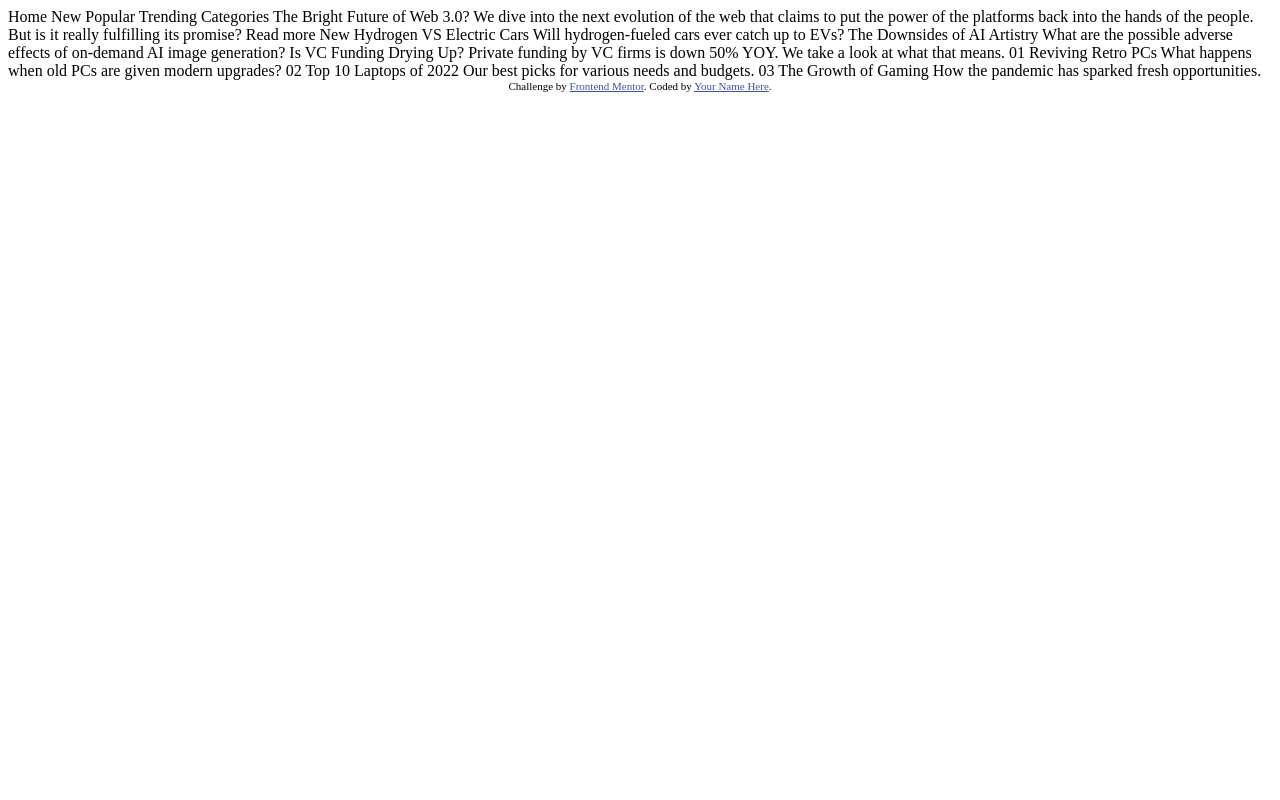
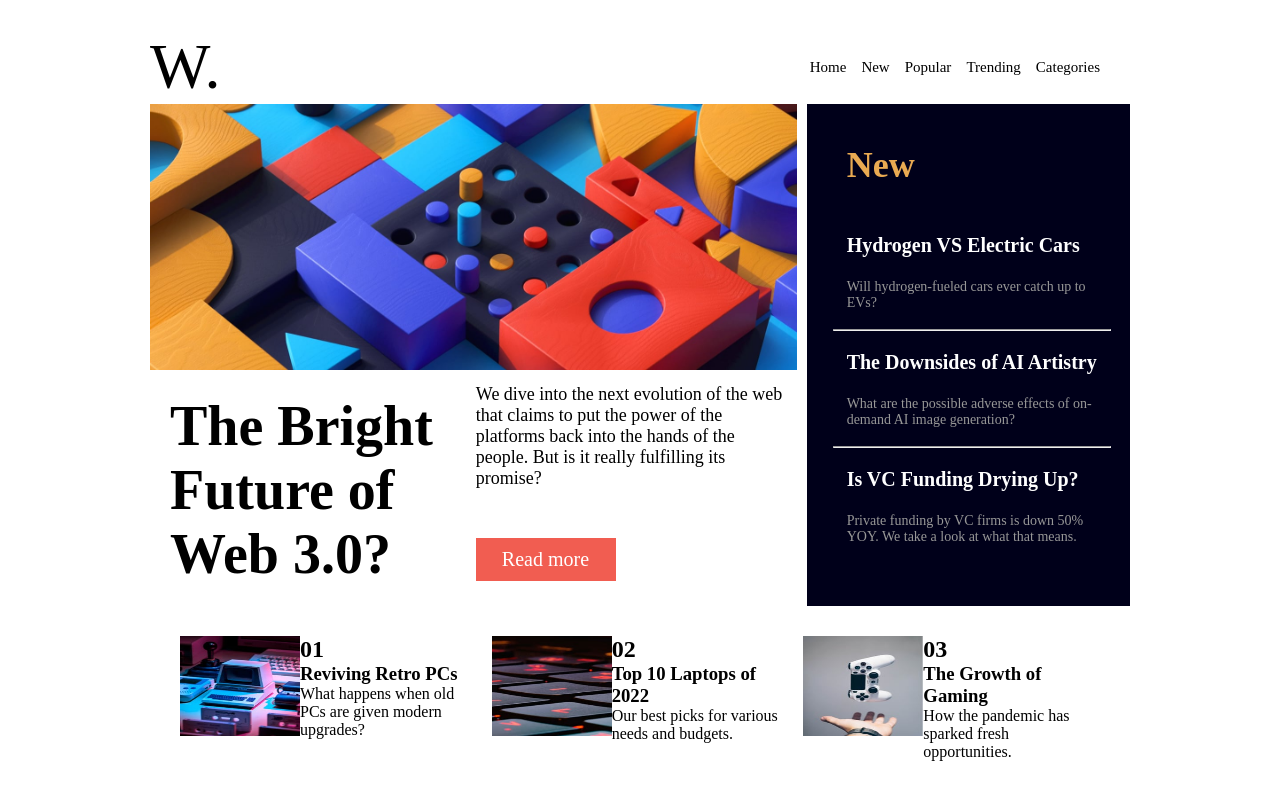
Before and after one commit to b-marin/FrontEnd_Mentor, a plain HTML site: page news-homepage-main/index.html in a window 1280 px wide. Drawn offline with Linux system fonts and the light colour scheme.

Commit message:
news Homepage main

```diff
--- /dev/null
+++ b/news-homepage-main/assets/styles/style.css
@@ -0,0 +1,153 @@
+*{
+    margin: 0;
+    font: "inter";
+    text-decoration: none;
+    list-style: none;
+}
+body{
+    padding: 30px 150px;
+}
+
+main{
+    width: 100%;
+    height: auto;
+    background-color: #fff;
+    display: flex;
+    justify-content: center;
+    align-items: center;
+    list-style: none;
+}
+
+main .container{
+    width: 50%;
+    height: auto;
+    display: flex;
+
+}
+
+main .container a{
+    text-decoration: none;
+    color : #000;
+}
+
+main #main-container_1{
+    font-size: 64px;
+}
+
+main #main-container_2{
+    padding-right: 30px;
+    font-size: 15px;
+    justify-content: right;
+    gap: 15px;
+}
+
+.grid{
+    width: 100%;
+    display: grid;
+    gap:10px;
+    grid-template-columns: 2fr 1fr;
+}
+.row{
+    padding: 10px;
+    display: grid;
+    grid-template-columns: 1fr 1fr;
+    gap: 5px;
+    grid-template-areas:
+        "a b"
+        "a c";
+}
+.row h1{
+    padding: 10px;
+    margin: auto;
+    font-size: 56px;
+    grid-area: a;
+}
+
+.row p{
+    width: 100%;
+    margin: 0 auto;
+    font-size: 18px;
+    grid-area: b;
+}
+
+.row .button{
+    background-color: #F15D51;
+    font-size: 20px;
+    margin: auto 0;
+    grid-area: c;
+    width: 120px;
+    padding: 10px;
+}
+
+.grid .button a{
+    color: #fff;
+    padding: 16px;
+
+}
+
+img {
+    width: 100%;
+    height: auto;
+}
+
+.item-2{
+    background-color: #00001a;
+    color:#fff;
+    height: 100%;
+}
+
+.item-2 div{
+    width: 90%;
+    height: auto;
+    padding: 20px;
+}
+
+.item-2 div h2{
+    font-size: 36px;
+    height: 50px;
+    color: #E9AA52;
+}
+
+.item-2 div h4{
+    font-size: 20px;
+    height: 30px;
+}
+
+.item-2 div p{
+    height: 30px;
+    font-size: 14px;
+    padding-top: 15px;
+    color: #979797;
+}
+
+.item-2 hr{
+    margin: auto;
+    width: 95%;
+    color: #979797;
+}
+
+footer{
+    width: 100%;
+    display: grid;
+    grid-template-columns: 1fr 1fr 1fr;
+}
+
+.footer-container{
+    padding: 30px;
+    display: grid;
+    grid-template-columns: 1fr 1fr 1fr;
+    gap: 15px;
+}
+
+.footer-contains{
+    width: 100%;
+    height: auto;
+    display: grid;
+    grid-template-columns: 1fr 2fr;
+}
+
+.footer-contains img{
+    margin: auto;
+    width: 120px;
+    height: 100px;
+}
--- a/news-homepage-main/index.html
+++ b/news-homepage-main/index.html
@@ -5,6 +5,8 @@
   <meta name="viewport" content="width=device-width, initial-scale=1.0"> <!-- displays site properly based on user's device -->
 
   <link rel="icon" type="image/png" sizes="32x32" href="./assets/images/favicon-32x32.png">
+  <link rel="preconnect" href="https://fonts.googleapis.com"><link rel="preconnect" href="https://fonts.gstatic.com" crossorigin><link href="https://fonts.googleapis.com/css2?family=Inter:wght@100;300;500;700&display=swap" rel="stylesheet">
+  <link rel="stylesheet" href="./assets/styles/style.css">
 
   <title>Frontend Mentor | News homepage</title>
 
@@ -16,45 +18,91 @@
 </head>
 <body>
 
-  Home
-  New
-  Popular
-  Trending
-  Categories
+  <main>
+    <div class="container" id="main-container_1">
+      <a href="">W.</a>
+    </div>
+    <div class="container" id="main-container_2">
+      <a href="">Home</a>
+      <a href="">New</a>
+      <a href="">Popular</a>
+      <a href="">Trending</a>
+      <a href="">Categories</a>
+    </div>
 
-  The Bright Future of Web 3.0?
+</main>
+<div class="container">
+  <div class="grid">
+    <section class="item item-1">
+      <img src="./assets/images/image-web-3-desktop.jpg" alt="">
+      <div class="container">
+        <div class="row">
+          <h1>The Bright Future of Web 3.0?</h1>
+          <p>
+            We dive into the next evolution of the web that claims to put the power of the platforms back into the hands of the people.
+            But is it really fulfilling its promise?
+          </p>
+          <div class="button">
+            <a href="">Read more</a>
+          </div>
 
-  We dive into the next evolution of the web that claims to put the power of the platforms back into the hands of the people.
-  But is it really fulfilling its promise?
-
-  Read more
-
-  New
-
-  Hydrogen VS Electric Cars
-  Will hydrogen-fueled cars ever catch up to EVs?
-
-  The Downsides of AI Artistry
-  What are the possible adverse effects of on-demand AI image generation?
-
-  Is VC Funding Drying Up?
-  Private funding by VC firms is down 50% YOY. We take a look at what that means.
-
-  01
-  Reviving Retro PCs
-  What happens when old PCs are given modern upgrades?
-
-  02
-  Top 10 Laptops of 2022
-  Our best picks for various needs and budgets.
-
-  03
-  The Growth of Gaming
-  How the pandemic has sparked fresh opportunities.
-
-  <div class="attribution">
-    Challenge by <a href="https://www.frontendmentor.io?ref=challenge" target="_blank">Frontend Mentor</a>.
-    Coded by <a href="#">Your Name Here</a>.
+    </section>
+    <section class="item item-2">
+      <div>
+        <div>
+            <h2>New</h2>
+        </div>
+        <div>
+            <h4>Hydrogen VS Electric Cars</h4>
+            <p>Will hydrogen-fueled cars ever catch up to EVs?</p>
+        </div>
+        <hr>
+        <div>
+            <h4>The Downsides of AI Artistry</h4>
+            <p>What are the possible adverse effects of on-demand AI image generation?</p>
+        </div>
+        <hr>
+        <div>
+          <h4>Is VC Funding Drying Up?</h4>
+          <p>Private funding by VC firms is down 50% YOY. We take a look at what that means.</p>
+        </div>
+      </div>
+    </section>
   </div>
+</div>
+<section class="footer">
+  <div class="footer-container">
+    <div class="footer-contains">
+      <div class="footer-image">
+        <img src="./assets/images/image-retro-pcs.jpg" alt="">
+      </div>
+      <div class="footer-image_content">
+        <h2>01</h2>
+        <h3>Reviving Retro PCs</h3>
+        <p>What happens when old PCs are given modern upgrades?</p>
+      </div>
+    </div>
+    <div class="footer-contains">
+      <div  class="footer-image">
+        <img src="./assets/images/image-top-laptops.jpg" alt="">
+      </div>
+      <div class="footer-image_content">
+        <h2>02</h2>
+        <h3>Top 10 Laptops of 2022</h3>
+        <p>Our best picks for various needs and budgets.</p>
+      </div>
+    </div>
+    <div class="footer-contains">
+      <div class="footer-image">
+        <img src="./assets/images/image-gaming-growth.jpg" alt="">
+      </div>
+      <div class="footer-image_content">
+        <h2>03</h2>
+        <h3>The Growth of Gaming</h3>
+        <p>How the pandemic has sparked fresh opportunities.</p>
+      </div>
+    </div>
+  </div>
+</section>
 </body>
 </html>
```
Also changed, not shown: 1 other file.
